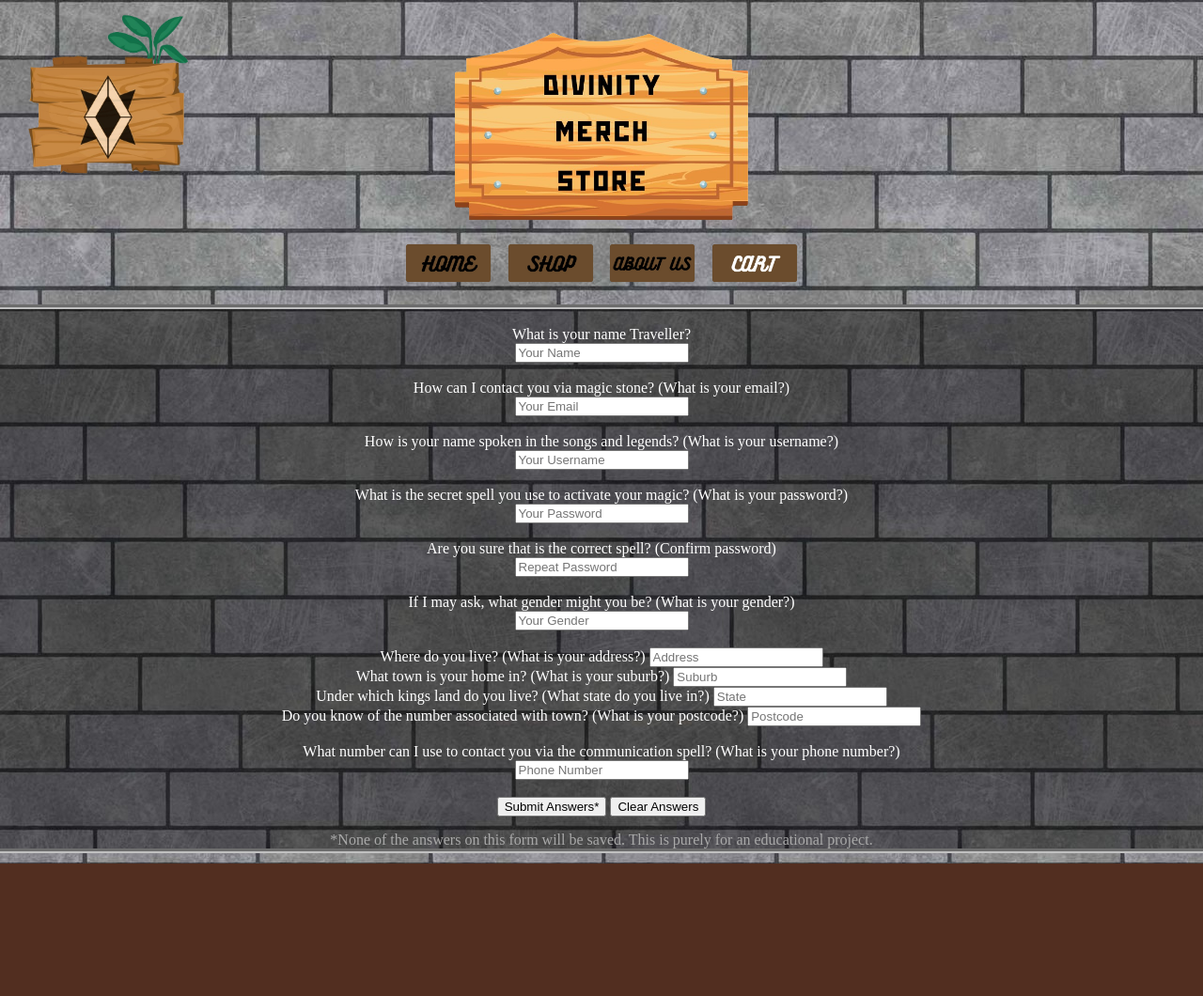
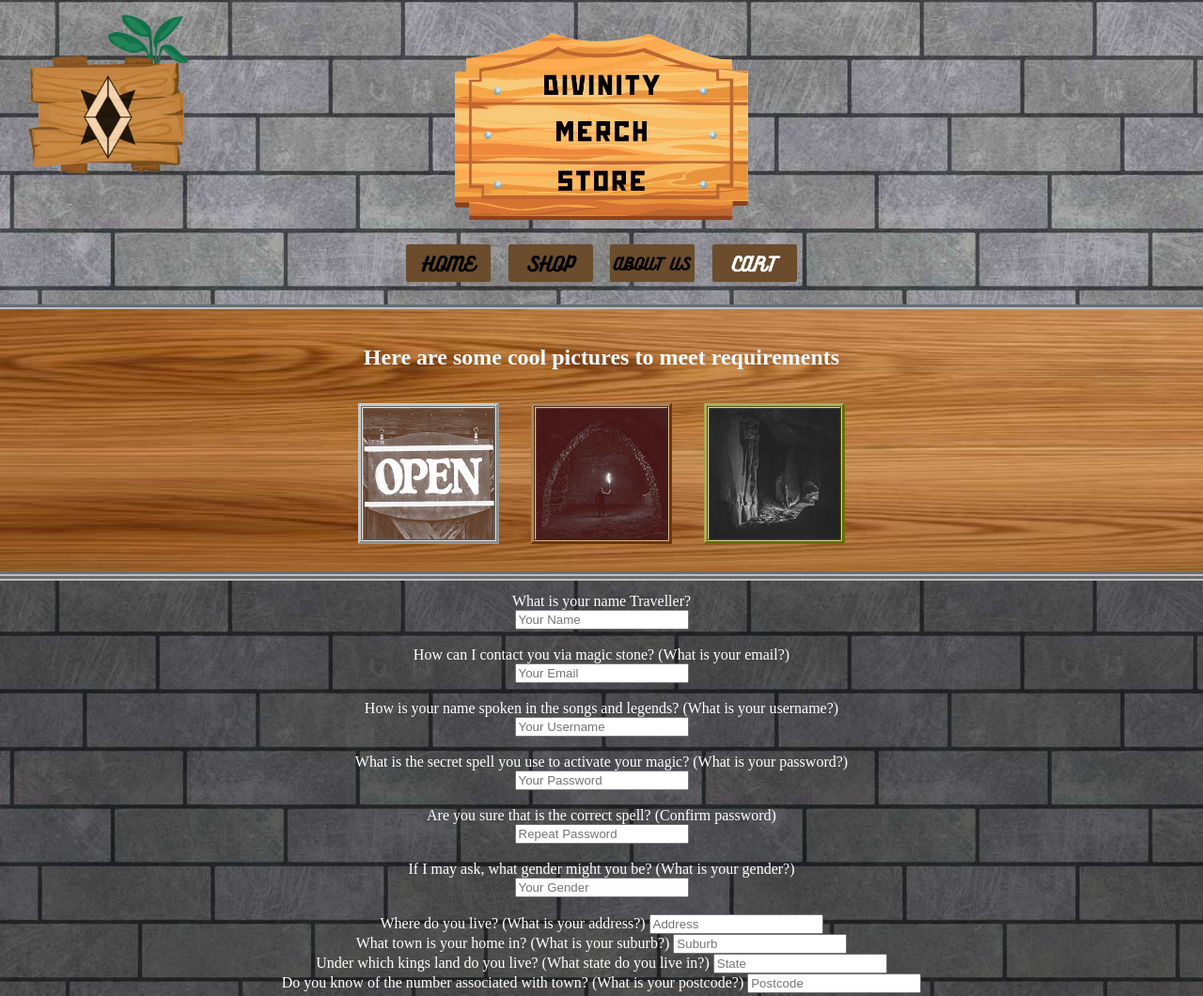
Before and after one commit to SeaofStyx64/DivinityMerchSite, a plain HTML site: page cart.html in a window 1280 px wide. Shown: the top 1060 px of the page at 94% size. Before the commit the page ends 919 px from the top, so only its background shows below. Drawn offline with Linux system fonts and the light colour scheme.

Commit message:
Added new images in cart
Added 3 images to meet project requirements

```diff
--- a/cart.html
+++ b/cart.html
@@ -23,6 +23,14 @@
             <img src="./images/cartselected.png" alt=">Buy Selected Items" style="width: 8%;"></a>
     </nav>
 </header>
+
+<section style="background-image: url('images/woodtextureshop.jpg'); outline-color: silver; background-repeat: no-repeat; background-size: 100% 100%;">
+    <br>
+    <h1 style="color: aliceblue">Here are some cool pictures to meet requirements</h1>
+    <img src="./images/sign.jpg" alt="pure rune sticker" height="150" width="150" style="margin-top: 15px; margin-bottom: 30px; margin-left: 15px; margin-right: 15px;">
+    <img src="./images/ruin.jpg" alt="three gods sticker" height="150" width="150" style="margin-top: 15px; margin-bottom: 30px; margin-left: 15px; margin-right: 15px;">
+    <img src="./images/cave.jpg" alt="pure rune pin" height="150" width="150" style="margin-top: 15px; margin-bottom: 30px; margin-left: 15px; margin-right: 15px;">
+</section>
 
 <body background="./images/stonetexturebackground.jpg" style="margin-right: auto; margin-left: auto;">
     <main>
```
Also changed, not shown: images/cave.jpg (added), images/ruin.jpg (added), images/sign.jpg (added).
